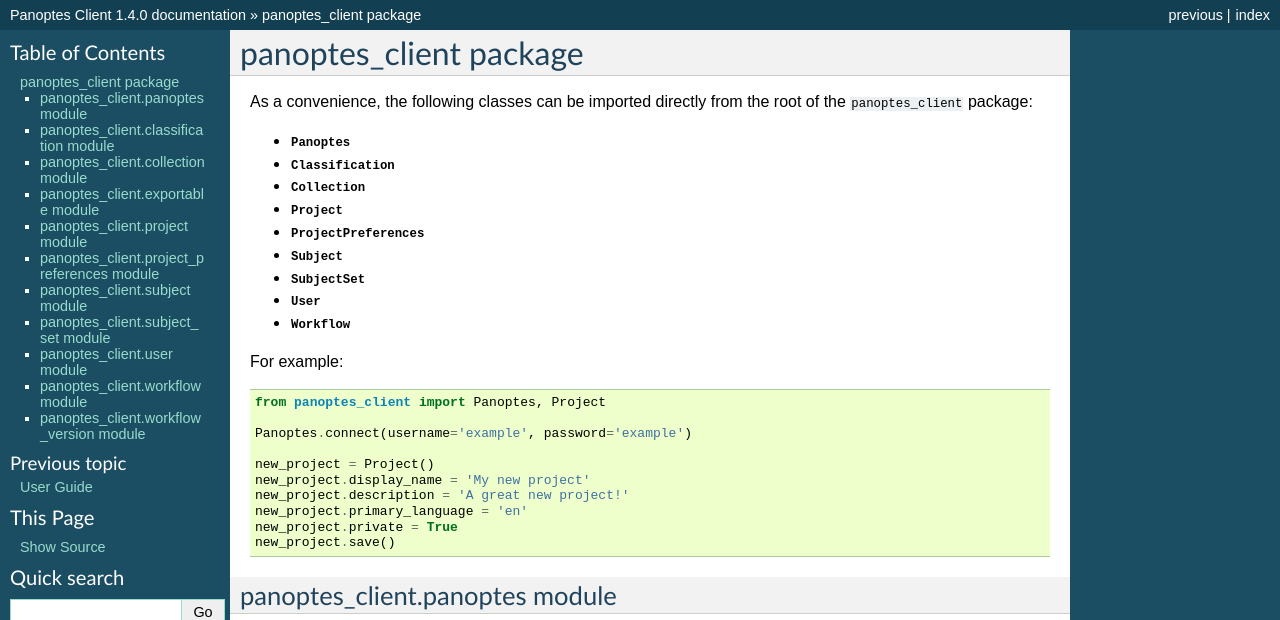
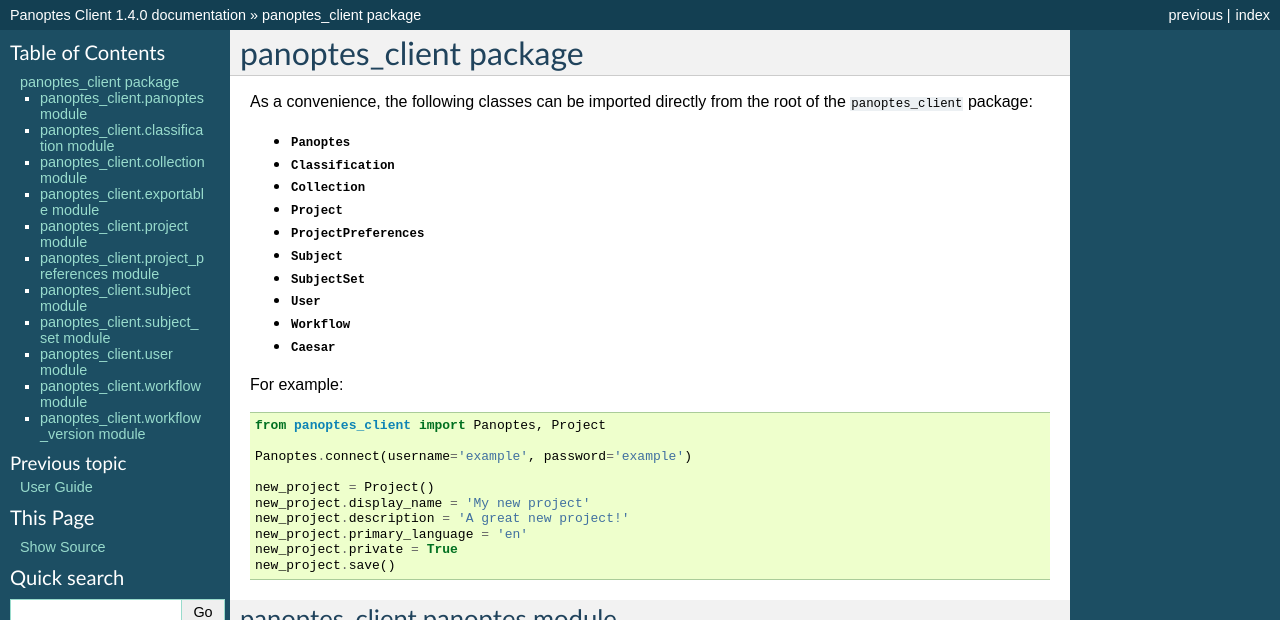
Before and after one commit to zooniverse/panoptes-python-client, a Sphinx documentation site: the page built from docs/panoptes_client.rst, in a window 1280 px wide and 900 px high, cut to the strip 0-620 px from the top of the window. Built offline with Sphinx 7.4.7, drawn with Linux system fonts in a browser that asks for light colours.

Commit message:
Update panoptes_client.rst
update since we can import Caesar directly

```diff
--- a/docs/panoptes_client.rst
+++ b/docs/panoptes_client.rst
@@ -13,6 +13,7 @@ of the ``panoptes_client`` package:
 - :py:class:`.SubjectSet`
 - :py:class:`.User`
 - :py:class:`.Workflow`
+- :py:class:`.Caesar`
 
 For example::
 
```
